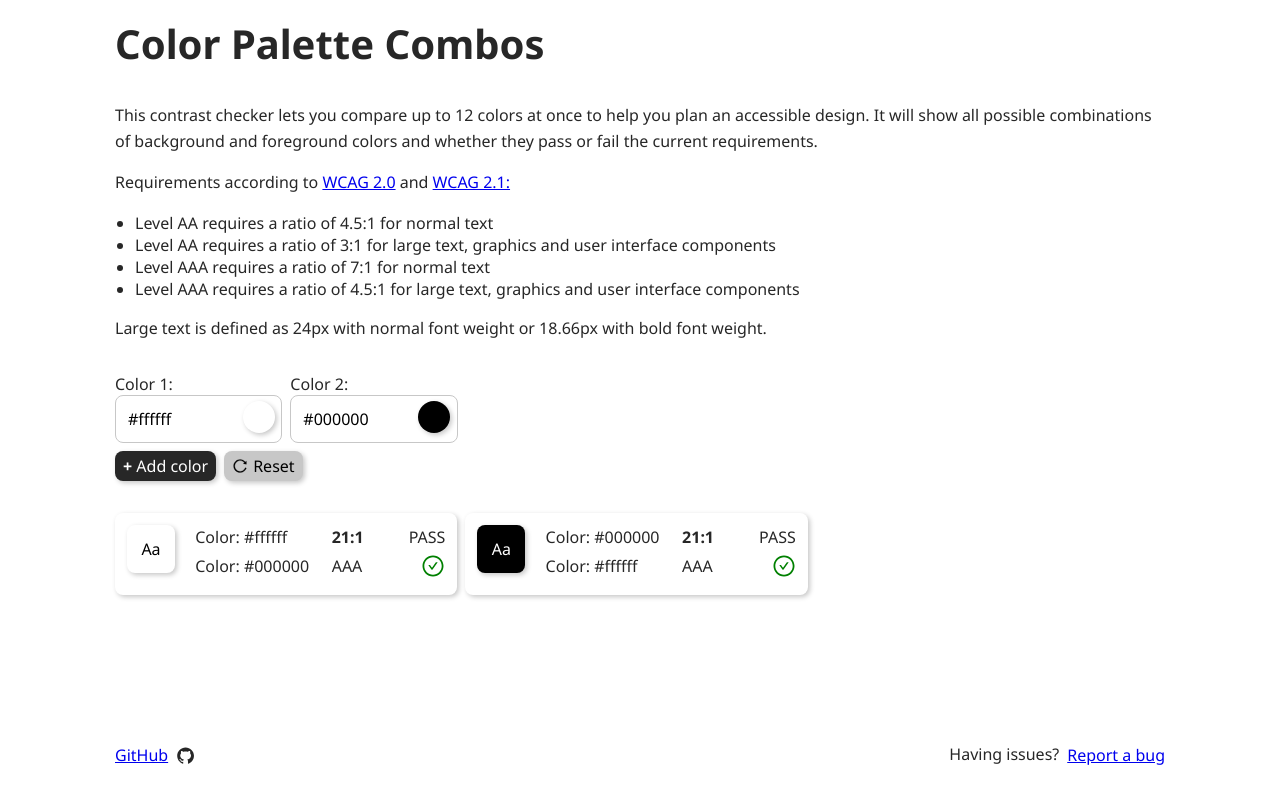
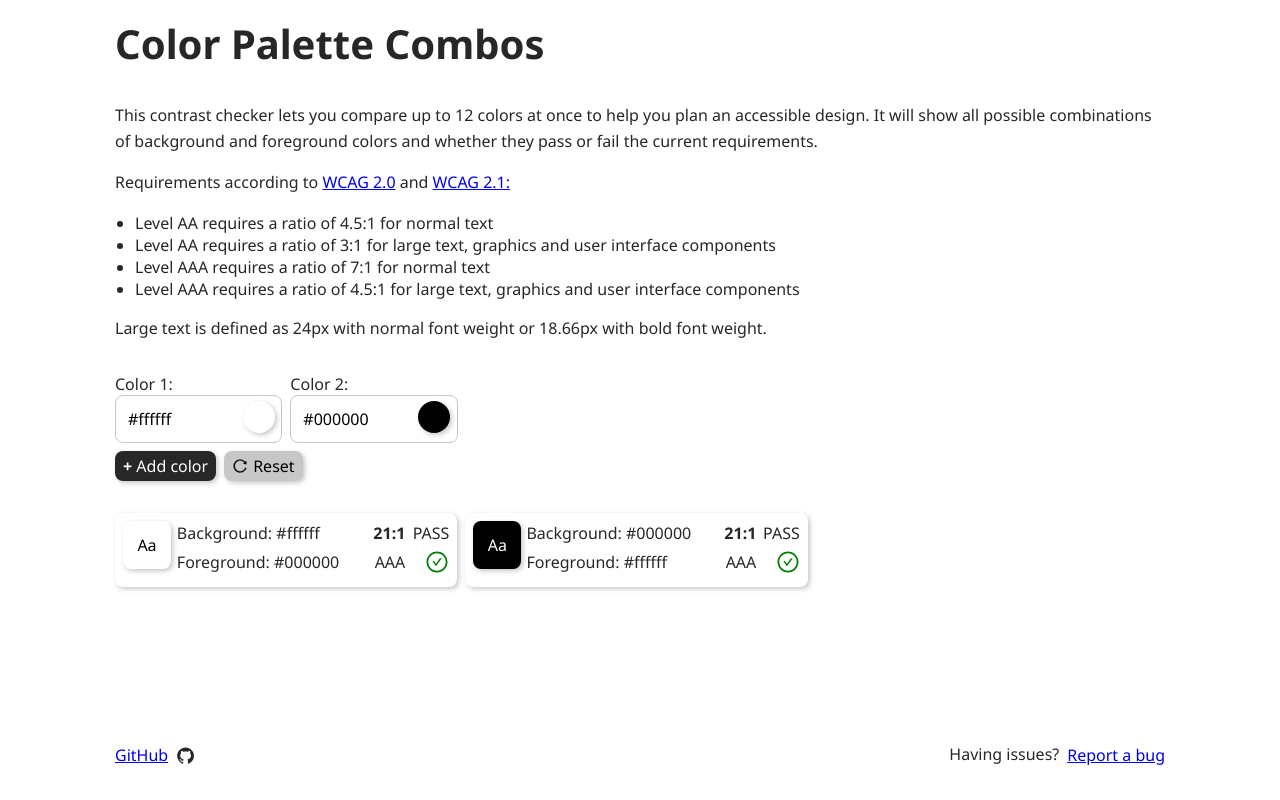
Before and after one commit to AccessibleForAll/ColorPaletteCombos, a React (Create React App) app: page / in a window 1280 px wide. Built offline with nearby package versions, Linux system fonts and the light colour scheme.

Commit message:
Adjust card styling

```diff
--- a/src/App.css
+++ b/src/App.css
@@ -88,10 +88,11 @@
 .infoCardContainer {
 	border-radius: var(--borderRadius);
 	box-shadow: 2px 2px 5px var(--grey);
-	padding: 12px;
+	padding: 8px;
 	display: grid;
 	width: 21.4rem;
-	grid-template-columns: 1.5fr 3fr 1.5fr 1fr;
+	grid-template-columns: 1fr auto 1.25fr 0.8fr;
+  gap: 5px;
 	margin-bottom: 0.5rem;
 }
 
@@ -108,7 +109,9 @@
 	border-radius: var(--borderRadius);
 	box-shadow: 2px 2px 5px var(--grey);
 }
-
+.colorRatio {
+  text-align: end;
+}
 .infoCardPassFail {
 	display: flex;
 	flex-direction: column;
--- a/src/App.jsx
+++ b/src/App.jsx
@@ -37,7 +37,7 @@ function App() {
 		colors.splice(index, 1)
 		setColors([...colors])
 	}
-	console.log(colors)
+
 	return (
 		<div className="appContainer">
 			<header>
--- a/src/components/ColorInput.jsx
+++ b/src/components/ColorInput.jsx
@@ -7,9 +7,16 @@ const ColorInput = ({
 	onChange,
 	handleDelete,
 }) => {
+	let background = false
+	if (bgColor.length === 4 || bgColor.length === 7) {
+		background = true
+	}
+
 	return (
 		<div className="colorInputContainer">
-			<div className="colorSwatch" style={{ backgroundColor: bgColor }}></div>
+			<div
+				className="colorSwatch"
+				style={{ backgroundColor: background ? bgColor : null }}></div>
 			<div className="inputContainer">
 				<label htmlFor={`colorInput-${inputId}`}>Color {inputId}:</label>
 				<input
@@ -23,7 +30,7 @@ const ColorInput = ({
 				{colorsLength > 2 ? (
 					<button
 						className="deleteButton"
-						aria-label="delete input"
+						aria-label={`delete input ${inputId}`}
 						onClick={() => handleDelete(inputId - 1)}>
 						<AiOutlineCloseCircle color="grey" />
 					</button>
--- a/src/components/ContrastInfoCard.jsx
+++ b/src/components/ContrastInfoCard.jsx
@@ -18,6 +18,7 @@ const ContrastInfoCard = ({ color1, color2 }) => {
 				<article className="infoCardContainer">
 					<div
 						className="infoCardColorSwatch"
+						aria-hidden="true"
 						style={{
 							backgroundColor: color1.colorCodeHex,
 							color: color2.colorCodeHex,
@@ -25,26 +26,26 @@ const ContrastInfoCard = ({ color1, color2 }) => {
 						Aa
 					</div>
 					<div>
-						<p>Color: {color1.colorCodeHex}</p>
-						<p>Color: {color2.colorCodeHex}</p>
+						<p>Background: {color1.colorCodeHex}</p>
+						<p>Foreground: {color2.colorCodeHex}</p>
 					</div>
 					<div>
-						<p>
+						<p className="colorRatio">
 							<strong>{Math.round(contrast * 100) / 100}:1</strong>
 						</p>
 						{contrast >= 7 && (
 							<div>
-								<p>AAA</p>
+								<p className="colorRatio">AAA</p>
 							</div>
 						)}
 						{contrast >= 4.5 && contrast < 7 && (
 							<div>
-								<p>AA</p>
+								<p className="colorRatio">AA</p>
 							</div>
 						)}
 						{contrast >= 3 && contrast < 4.5 && (
 							<div>
-								<p>AA large</p>
+								<p className="colorRatio">AA large</p>
 							</div>
 						)}
 					</div>
--- a/src/utils.js
+++ b/src/utils.js
@@ -7,7 +7,9 @@ export const convertHexToRGB = (hexCode) => {
 		R = parseInt(hexCode[1] + hexCode[1], 16)
 		G = parseInt(hexCode[2] + hexCode[2], 16)
 		B = parseInt(hexCode[3] + hexCode[3], 16)
-	} else {
+	}
+
+	if (hexCode.length === 7) {
 		R = parseInt(hexCode.slice(1, 3), 16)
 		G = parseInt(hexCode.slice(3, 5), 16)
 		B = parseInt(hexCode.slice(5, 7), 16)
```
